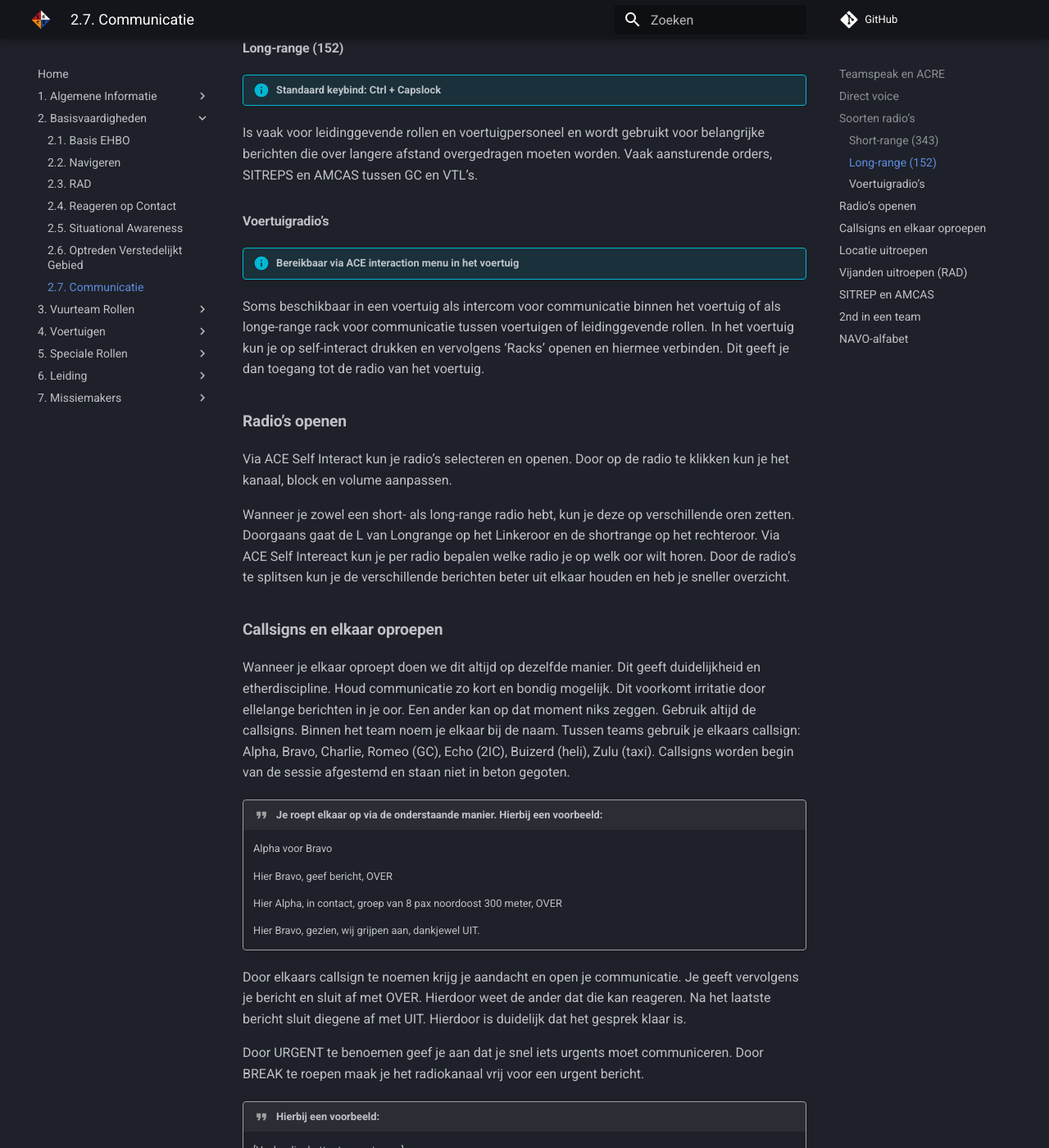
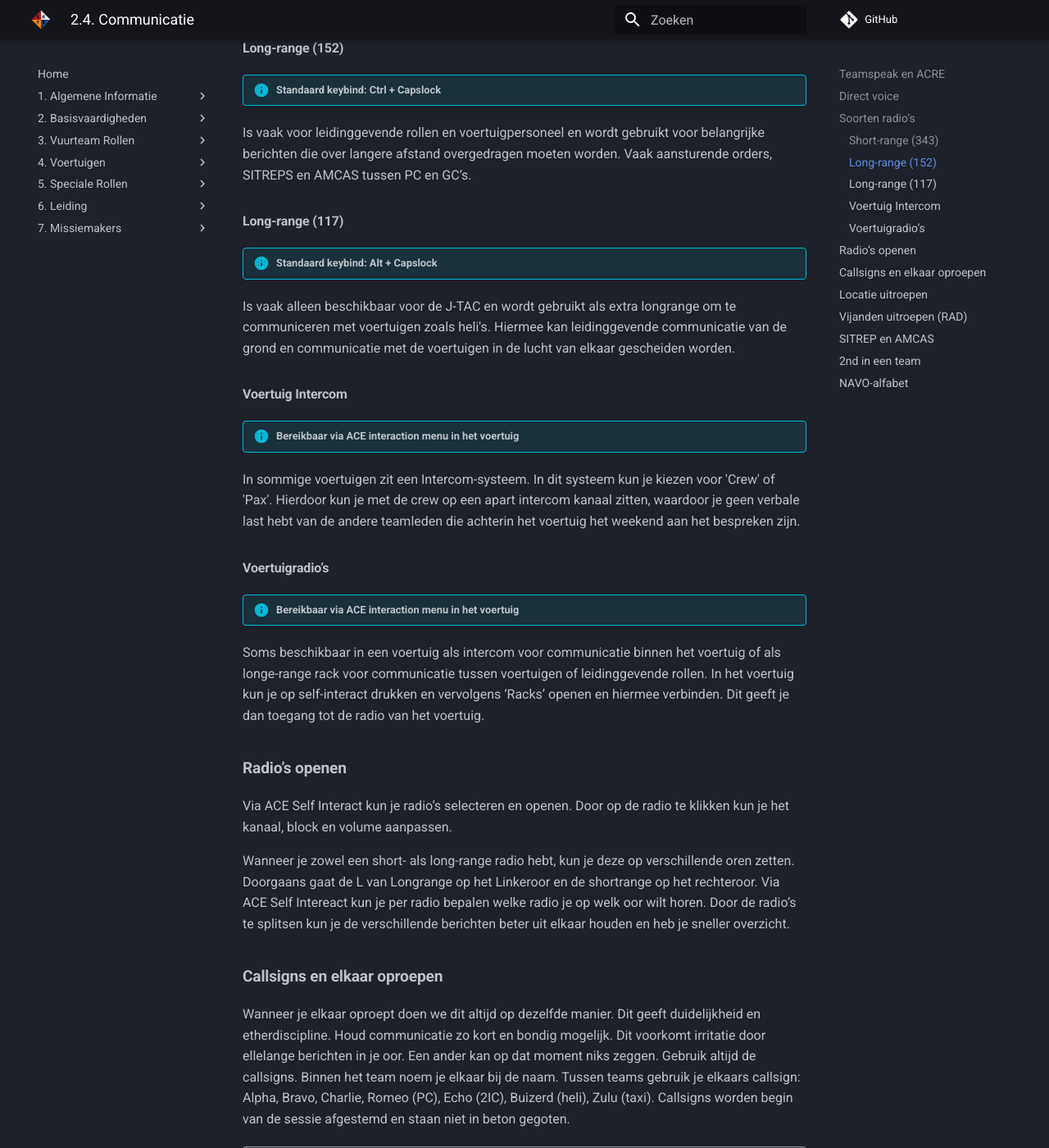
Before and after one commit to Lowlands-Tactical/LT-Wiki, an MkDocs documentation site: the page built from docs/2_basisvaardigheden/2_4_communicatie.md, in a window 1280 px wide and 1400 px high, scrolled down 1470 px. Shown: the whole window at 82% size. Built offline with MkDocs 1.6.1 and Material for MkDocs 9.7.7, drawn with Linux system fonts in a browser that asks for light colours; comment, search, counter and statistics services are not loaded; some of the changed text lies outside the part shown.

Commit message:
communicatie index volgorde wijziging

```diff
--- a/docs/2_basisvaardigheden/2_7_communicatie.md
+++ b/docs/2_basisvaardigheden/2_4_communicatie.md
@@ -1,10 +1,10 @@
 ---
 layout: doc
-title: 2.7. Communicatie
+title: 2.4. Communicatie
 ---
-# 2.7. Communicatie
+# 2.4. Communicatie
 <span style="font-size:0.7em;">
-    :fontawesome-solid-user: Auteur: **R. Hoods** | :material-calendar-plus: Aangemaakt: **26-08-2025** | :material-calendar-edit: Laatste update: **26-08-2025** door **Pek**
+    :fontawesome-solid-user: Auteur: **R. Hoods** | :material-calendar-plus: Aangemaakt: **26-08-2025** | :material-calendar-edit: Laatste update: **05-04-2026** door **R.Hoods**
 </span>
 
 ??? info
@@ -55,7 +55,15 @@
 
 ### Long-range (152)
 !!! info "Standaard keybind: Ctrl + Capslock"
-Is vaak voor leidinggevende rollen en voertuigpersoneel en wordt gebruikt voor belangrijke berichten die over langere afstand overgedragen moeten worden. Vaak aansturende orders, SITREPS en AMCAS tussen GC en VTL’s.
+Is vaak voor leidinggevende rollen en voertuigpersoneel en wordt gebruikt voor belangrijke berichten die over langere afstand overgedragen moeten worden. Vaak aansturende orders, SITREPS en AMCAS tussen PC en GC’s.
+
+### Long-range (117)
+!!! info "Standaard keybind: Alt + Capslock"
+Is vaak alleen beschikbaar voor de J-TAC en wordt gebruikt als extra longrange om te communiceren met voertuigen zoals heli's. Hiermee kan leidinggevende communicatie van de grond en communicatie met de voertuigen in de lucht van elkaar gescheiden worden.
+
+### Voertuig Intercom
+!!! info "Bereikbaar via ACE interaction menu in het voertuig"
+In sommige voertuigen zit een Intercom-systeem. In dit systeem kun je kiezen voor 'Crew' of 'Pax'. Hierdoor kun je met de crew op een apart intercom kanaal zitten, waardoor je geen verbale last hebt van de andere teamleden die achterin het voertuig het weekend aan het bespreken zijn.
 
 ### Voertuigradio’s
 !!! info "Bereikbaar via ACE interaction menu in het voertuig"
@@ -68,7 +76,7 @@
 Via ACE Self Intereact kun je per radio bepalen welke radio je op welk oor wilt horen. Door de radio’s te splitsen kun je de verschillende berichten beter uit elkaar houden en heb je sneller overzicht.
 
 ## Callsigns en elkaar oproepen
-Wanneer je elkaar oproept doen we dit altijd op dezelfde manier. Dit geeft duidelijkheid en etherdiscipline. Houd communicatie zo kort en bondig mogelijk. Dit voorkomt irritatie door ellelange berichten in je oor. Een ander kan op dat moment niks zeggen. Gebruik altijd de callsigns. Binnen het team noem je elkaar bij de naam. Tussen teams gebruik je elkaars callsign: Alpha, Bravo, Charlie, Romeo (GC), Echo (2IC), Buizerd (heli), Zulu (taxi). Callsigns worden begin van de sessie afgestemd en staan niet in beton gegoten.
+Wanneer je elkaar oproept doen we dit altijd op dezelfde manier. Dit geeft duidelijkheid en etherdiscipline. Houd communicatie zo kort en bondig mogelijk. Dit voorkomt irritatie door ellelange berichten in je oor. Een ander kan op dat moment niks zeggen. Gebruik altijd de callsigns. Binnen het team noem je elkaar bij de naam. Tussen teams gebruik je elkaars callsign: Alpha, Bravo, Charlie, Romeo (PC), Echo (2IC), Buizerd (heli), Zulu (taxi). Callsigns worden begin van de sessie afgestemd en staan niet in beton gegoten.
 
 !!! quote "Je roept elkaar op via de onderstaande manier. Hierbij een voorbeeld:"
     Alpha voor Bravo
@@ -117,7 +125,7 @@
 !!! quote "Schoten noord, dreiging onbekend!"
 
 ## SITREP en AMCAS
-De GC wil een goede helikopterview en SA houden. Diegene zal met regelmaat updates vragen aan de VTL’s van een team. Het is aan de VTL of een ander met long-range om hier kort en bondig op te reageren. Hieronder het verschil tussen SITREP en AMCAS en hoe je reageert.
+De PC wil een goede helikopterview en SA houden. Diegene zal met regelmaat updates vragen aan de GC van een team. Het is aan de GC of een ander met long-range om hier kort en bondig op te reageren. Hieronder het verschil tussen SITREP en AMCAS en hoe je reageert.
 
 !!! info "SITREP: Situation Report – Een beknopte samenvatting van de huidige stand van zaken."
     - Wat is er gebeurd?
@@ -149,14 +157,14 @@
     Hier Romeo, dankjewel, resupply beschikbaar op RP-kilo, UIT.
 
 ## 2nd in een team
-Per team wordt een 2nd aangesteld door de VTL. Diegene krijgt (wanneer mogelijk) van de VTL een long-range radio en is verantwoordelijk voor de communicatie op long-range wanneer de VTL neer gaat. Wanneer dit gebeurt roep je dit gelijk over radio, zodat andere teams en de GC weet wat er speelt.
+Per team wordt een 2nd aangesteld door de GC, de vuurteamleider (VTL). De vuurteamleider kan een deel van de groep sturing geven. De vuurteamleider wordt gezien als opstap naar de groepscommandant. Diegene krijgt (wanneer mogelijk) een long-range radio en is verantwoordelijk voor het team en de communicatie op long-range wanneer de GC neer gaat. Wanneer dit gebeurt roep je dit gelijk over radio, zodat andere teams en de PC weet wat er speelt.
 
 !!! quote "Bijvoorbeeld"
     Alpha voor Romeo Urgent
 
     Hier Romeo geef bericht, OVER
 
-    Hier Alpha, AMCAS, 1 gewonde, VTL neer, medic is op, ammo groen! OVER
+    Hier Alpha, AMCAS, 1 gewonde, GC neer, medic is op, ammo groen! OVER
 
     Hier Romeo, hebben jullie ondersteuning nodig? OVER
 
@@ -165,7 +173,7 @@
 ## NAVO-alfabet
 Binnen Lowtac gebruiken we regelmatig het NAVO-alfabet als callsign, als locatiebenaming of om te spellen. Hierbij het NAVO-alfabet ter referentie:
 
-| NATO Alfabet | | | |
+| NATO Alfabet |              |              |              |
 |--------------|--------------|--------------|--------------|
 | A - Alfa     | B - Bravo    | C - Charlie  | D - Delta    |
 | E - Echo     | F - Foxtrot  | G - Golf     | H - Hotel    |
```
